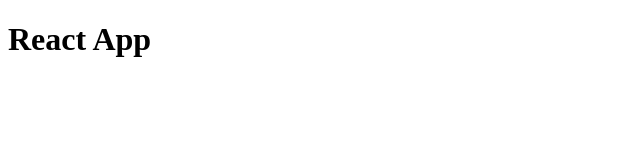
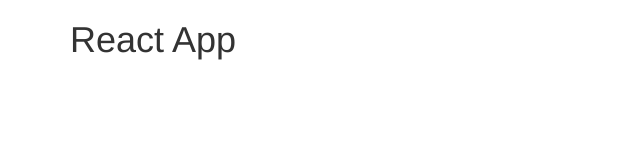
Before and after one commit to tlangelani-dev/react-tito-boilerplate, a React app: page / in a window 1280 px wide. Shown: the whole page, without its empty margins (0-640 px from the left). Built offline with nearby package versions, Linux system fonts and the light colour scheme.

Commit message:
add favicon & css

```diff
--- /dev/null
+++ b/public/css/app.css
@@ -0,0 +1 @@
+@import url('https://maxcdn.bootstrapcdn.com/bootstrap/3.3.7/css/bootstrap.min.css');
--- a/public/index.html
+++ b/public/index.html
@@ -5,9 +5,10 @@
     <meta name="viewport" content="width=device-width, initial-scale=1.0">
     <meta http-equiv="X-UA-Compatible" content="ie=edge">
     <title>React Boilerplate</title>
+    <link rel="stylesheet" href="css/app.css">
 </head>
 <body>
-    <div id="app"></div>
+    <div class="container" id="app"></div>
     <script src="bundle.js"></script>
 </body>
 </html>
```
Also changed, not shown: README.md, public/favicon.ico (added).
